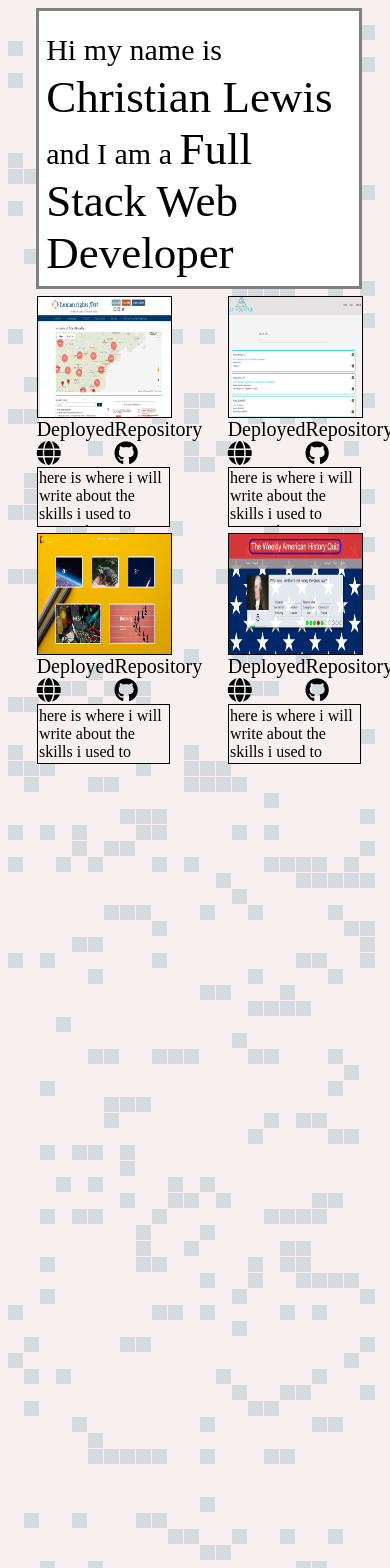
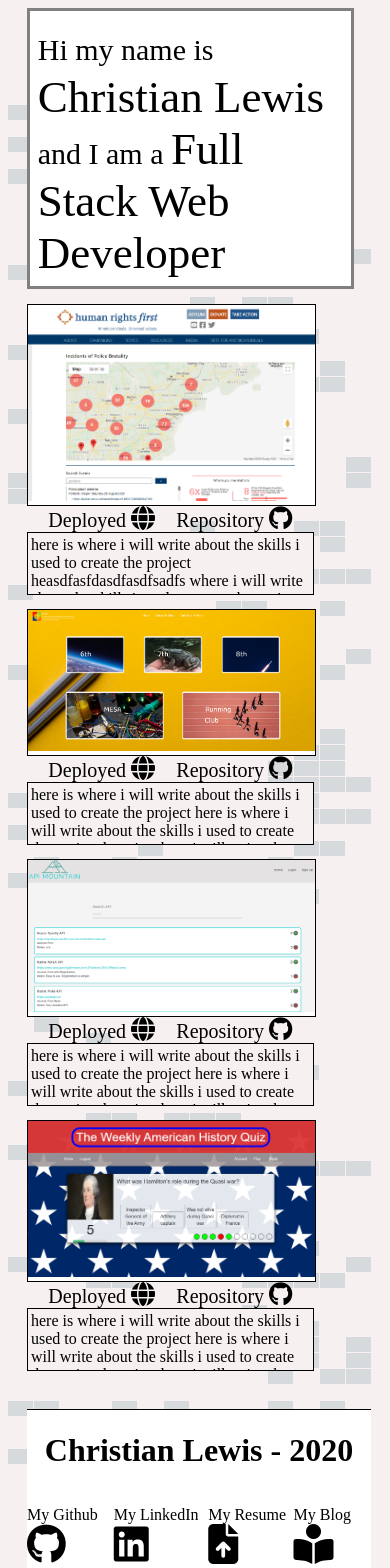
Before and after one commit to christianlewis024/portfolio, a React (Create React App) app: page / in a window 390 px wide. Shown: the top 1568 px of the page. Built offline with nearby package versions, Linux system fonts and the light colour scheme; a web font is replaced by a local one.

Commit message:
updated more responsiveness, column style

```diff
--- a/src/App.css
+++ b/src/App.css
@@ -37,6 +37,13 @@ span {
 /* Footer Styling */
 .footerClass {
   border-top: 1px solid black;
+  background-color: #fff;
+  display: flex;
+  flex-direction: column;
+  justify-content: flex-end;
+  bottom: 0;
+  margin-top: 10%;
+  width: 90%;
 }
 .footerClass h1 {
   display: flex;
@@ -110,7 +117,20 @@ span .fab {
   background: #36454f;
 }
 /* break point styling */
-@media screen and (max-width: 1450px) {
+@media screen and (max-width: 900px) {
+  .project-wrapper {
+    display: flex;
+    flex-direction: column;
+  }
+  .project-1,
+  .project-2,
+  .project-3,
+  .project-4 {
+  }
   .box-1 {
   }
+  .top2,
+  .bottom2 {
+    width: 75%;
+  }
 }
--- a/src/App.js
+++ b/src/App.js
@@ -116,6 +116,37 @@ function App() {
             used to create the project
           </div>
         </div>
+        <div className="footerClass">
+          <h1>Christian Lewis - 2020 </h1>
+          <div className="footer-links">
+            <p>
+              <a href="https://github.com/christianlewis024" target="_blank">
+                My Github <i class="fab fa-github"></i>
+              </a>
+            </p>
+            <p>
+              <a
+                href="https://www.linkedin.com/in/christianlewis92/"
+                target="_blank"
+              >
+                My LinkedIn <i class="fab fa-linkedin"></i>
+              </a>
+            </p>
+            <p>
+              <a href="https://github.com/christianlewis024" target="_blank">
+                My Resume <i class="fas fa-file-upload"></i>
+              </a>
+            </p>
+            <p>
+              <a
+                href="https://medium.com/@christianlewis024/developing-a-group-project-with-real-world-uses-6fe525c3c2c0"
+                target="_blank"
+              >
+                My Blog <i class="fas fa-book-reader"></i>
+              </a>
+            </p>
+          </div>
+        </div>
       </div>
     </>
   );
--- a/src/index.css
+++ b/src/index.css
@@ -7,7 +7,7 @@ body {
   display: inline-block;
   border: 1px solid rgb(247, 240, 240);
 
-  width: 15px;
+  width: 25px;
   height: 15px;
   margin-left: -1px;
   margin-bottom: -1px;
--- a/src/index.js
+++ b/src/index.js
@@ -4,6 +4,7 @@ import "./index.css";
 import { ButtonToolbar } from "react-bootstrap";
 import App from "./App";
 import Footer from "./footer";
+import "./App.css";
 
 class Box extends React.Component {
   render() {
@@ -45,7 +46,7 @@ class Main extends React.Component {
   constructor() {
     super();
     this.speed = 350;
-    this.rows = 80;
+    this.rows = 50;
     this.cols = 120;
 
     this.state = {
@@ -126,7 +127,6 @@ class Main extends React.Component {
             cols={this.cols}
           />
         </div>
-        <Footer />
       </>
     );
   }
```
